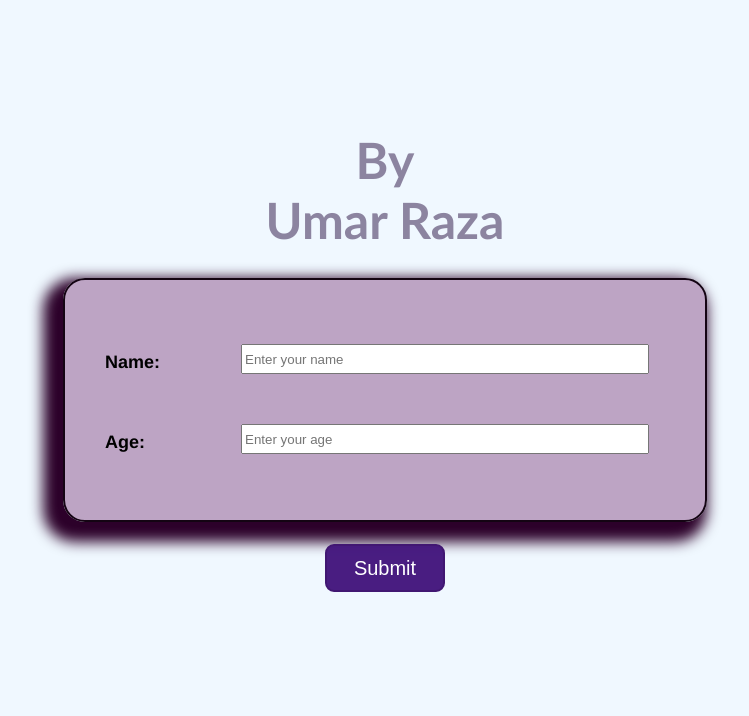
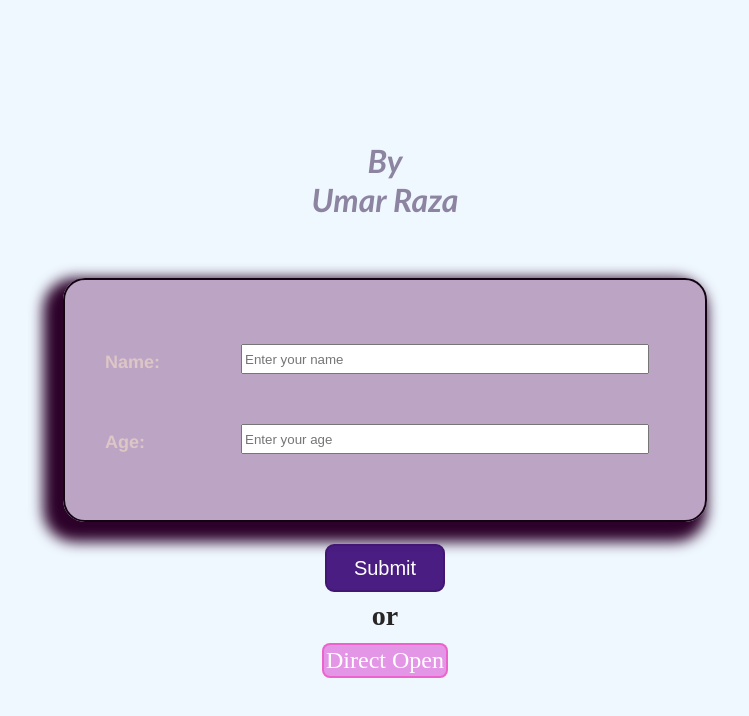
Before and after one commit to umarraza1416-commits/Digital-Counter, a plain HTML site: page index.html in a window 1280 px wide. Shown: the whole page, without its empty margins (255-1004 px from the left). Drawn offline with Linux system fonts and the light colour scheme.

Commit message:
Update index.html

```diff
--- a/index.html
+++ b/index.html
@@ -7,7 +7,7 @@
     <meta name="description" content="This is a digital counter website that help in counting and use as a tasbhi">
     <meta name="robot" content="follow, index">
     <meta name="author" content="Muhammad Umar Raza">
-    <meta name="keywords" content="html, css, js, website, web-development, digital-counter, counter, tasbhi, digital-tasbhi">
+    <meta name="keywords" content="html css js website web-development digital-counter counter tasbhi digital-tasbhi">
     <title>Verify_Digital_Counter_Website</title>
     <style>
         body {
@@ -21,7 +21,7 @@
             background-image: url('backs.gif');
             background-repeat: no-repeat;
             background-size: cover;
-            background-attachment: ;
+            background-attachment:fixed;
         }
 
         .main {
@@ -73,7 +73,7 @@
             font-weight: bold;
             font-family: 'Franklin Gothic Medium', 'Arial Narrow', Arial, sans-serif;
             cursor: pointer;
-            color: rgb(0, 0, 0);
+            color: rgb(221, 198, 198);
         }
         .ag{
             display: flex;
@@ -87,7 +87,7 @@
             cursor: pointer;
             font-weight: bold;
             font-family: 'Franklin Gothic Medium', 'Arial Narrow', Arial, sans-serif;
-            color: black;
+            color: rgb(221, 198, 198);
         }
         .sub{
             color: white;
@@ -106,15 +106,39 @@
         }
         .by{
             position: absolute;
-            font-size: 50px;
             font-family: 'Gill Sans', 'Gill Sans MT', Calibri, 'Trebuchet MS', sans-serif;
-            top: 12vh;
+            top: 15vh;
             left: 50%;
             transform: translateX(-50%);
             height: 6vh;
-
+            font-style: italic;
             text-align: center;
             color: rgba(32, 7, 56, 0.479);
+        }
+         a {
+            position: absolute;
+            font-size: 24px;
+            text-decoration: none;
+            border: 2px solid rgba(255, 0, 157, 0.342);
+            border-radius: 8px;
+            padding: 2px;
+            background-color: rgba(212, 15, 196, 0.418);
+            color: #ffffff;
+            display: block;
+            margin: 65vh auto 0;
+            text-align: center;
+        }
+        .or {
+            position: absolute;
+            font-size: 28px;
+            text-decoration: none;
+            padding: 2px;
+            color: #272525;
+            display: block;
+            margin: 54vh auto 0;
+            text-align: center;
+            font-weight: bold ;
+
         }
     </style>
 </head>
@@ -122,6 +146,9 @@
 <body>
     <div>
         <h1 class="by">By <br> Umar Raza </h1>
+     </div>
+     <div class="or">
+        <p>or</p>
     </div>
     <div class="main">
         <form action="home.html" method="get">
@@ -135,6 +162,7 @@
             </div>
             </form>
     </div>
+    <a href="home.html">Direct Open</a>
 
 
 
```
